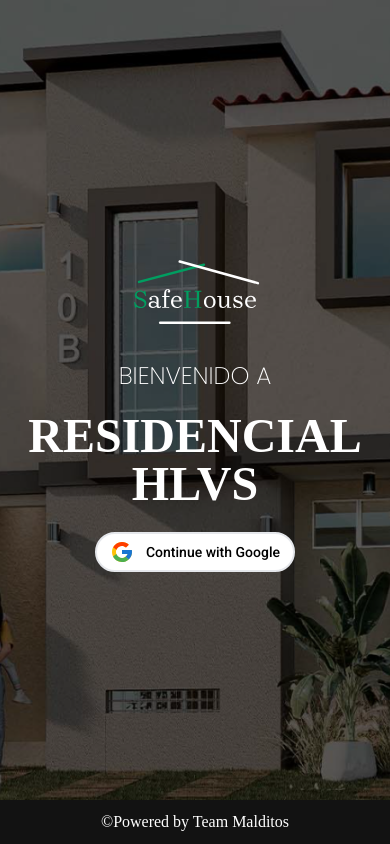
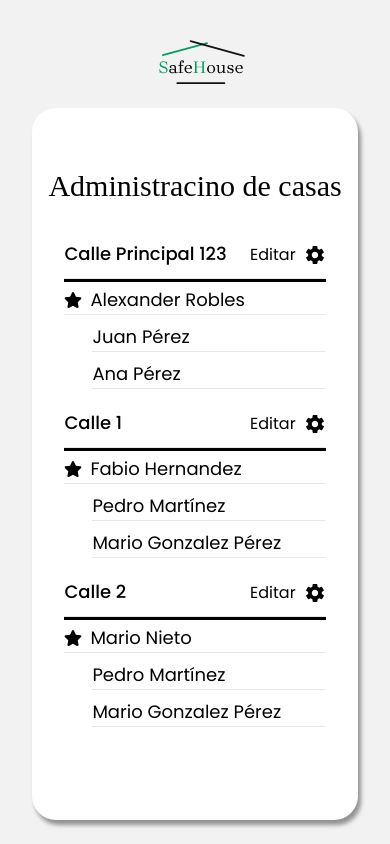
Before and after one commit to Fabio-Alfredo/deploy_definit, a React (Vite) app in the folder safeHouse-frontEnd/: page / in a window 390 px wide. Built offline with nearby package versions, Linux system fonts and the light colour scheme; a web font is replaced by a local one.

Commit message:
update: responsive design

```diff
--- a/safeHouse-frontEnd/src/App.jsx
+++ b/safeHouse-frontEnd/src/App.jsx
@@ -10,9 +10,9 @@ function App() {
   return (
     <>
       {/* <RegisterPage/> */}
-      {/* <AdminHouse/> */}
+      <AdminHouse/>
       {/* <GenerateQR/> */}
-      <Auth/>
+      {/* <Auth/> */}
       {/* <ReaderQr/> */}
     </>
   )
--- a/safeHouse-frontEnd/src/page/AdminHouse.jsx
+++ b/safeHouse-frontEnd/src/page/AdminHouse.jsx
@@ -20,10 +20,10 @@ const AdminHouse = () => {
         <div>
             <Header />
             <div className='bg-color-primary w-full flex-col h-[90vh] flex justify-center items-center p-6 '>
-                <div className='w-8/10 lg:w-3/4 md:w-3/4 md:h-5/6 xl:w-1/2 bg-white sm:h-3/4 min-h-[90%] shadow-2xl br-20 p-8  rounded-3xl'>
+                <div className='w-8/10 lg:w-4/5 md:w-3/4 md:h-5/6 h-fit xl:w-3/5 bg-white  min-h-[90%] shadow-2xl br-20 rounded-3xl py-11'>
 
-                    <Navigation title={"Administracino de casas"}/>
-                    <div className="overflow-y-auto  sm:h-3/4 md:h-5/6 h-5/6">
+                    <Navigation title={"Administracino de casas"} />
+                    <div className="overflow-y-auto sm:h-3/4 md:h-5/6 h-5/6 px-8 ">
                         {
                             houses.map((house) => (
                                 <House key={house.id} house={house} />
```
